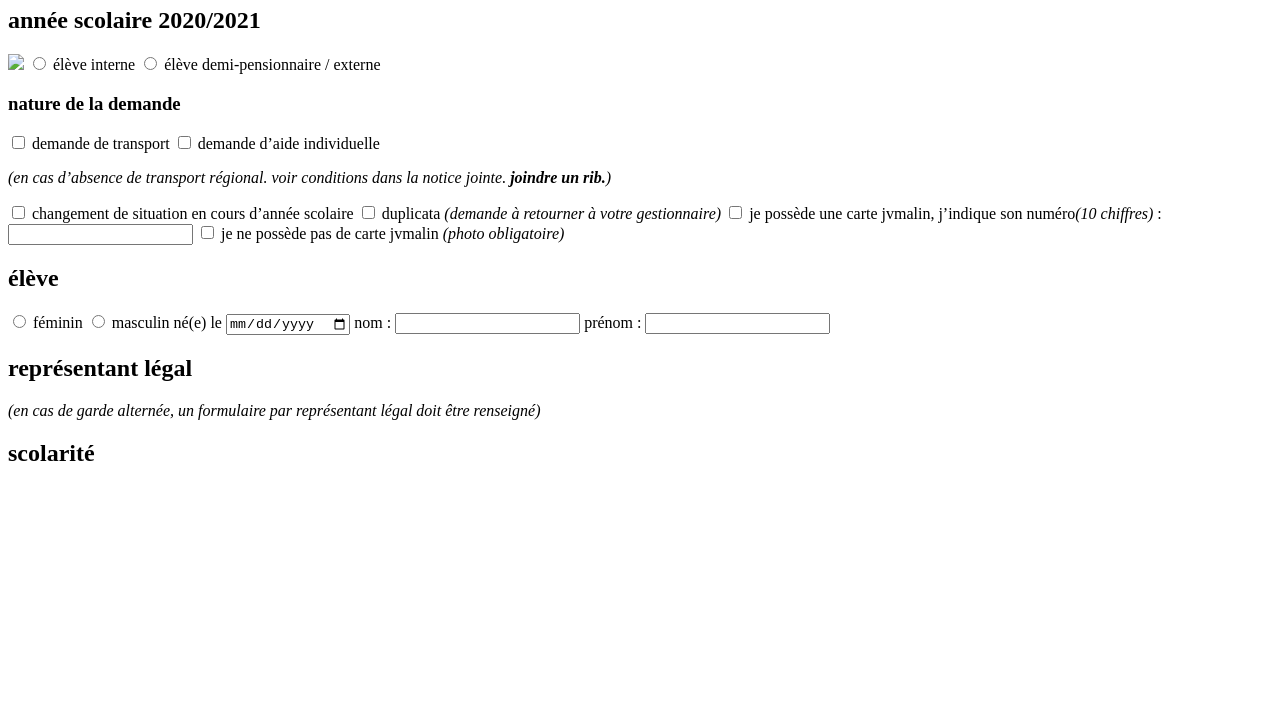
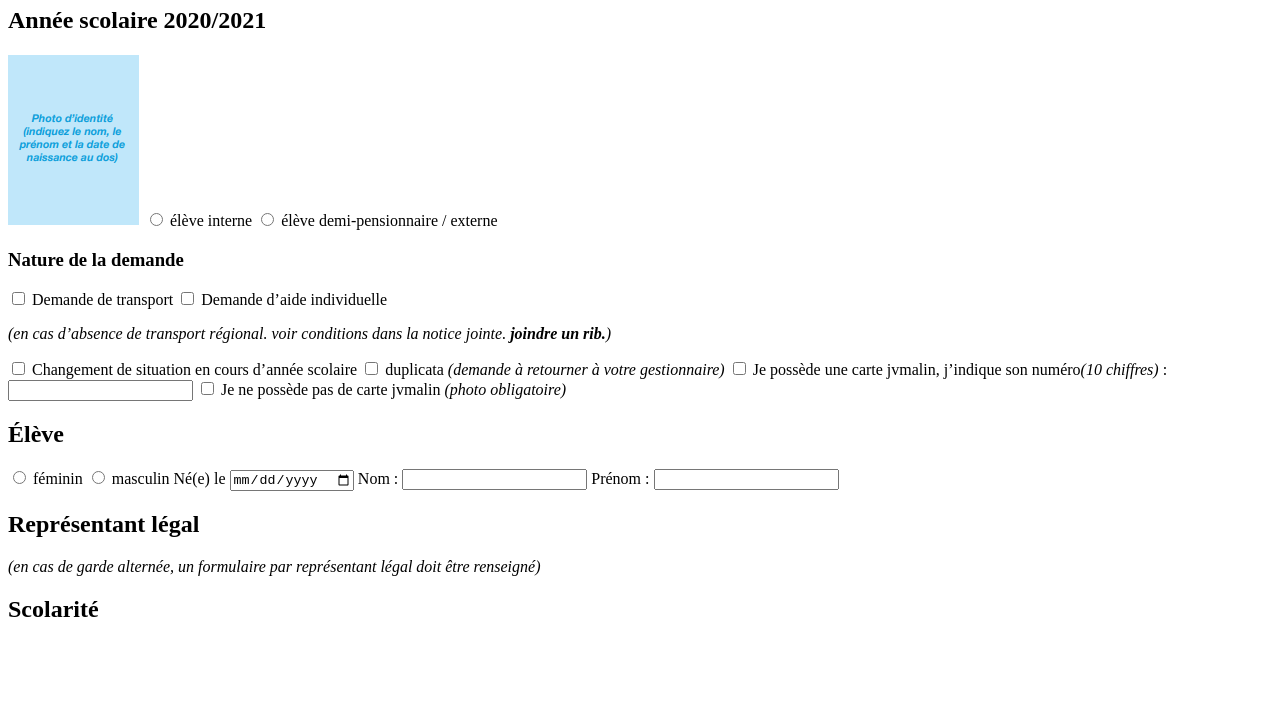
Before and after one commit to ReyFey/Remi, a plain HTML site: page index.html in a window 1280 px wide. Shown: the part 73-800 px from the top of the page. Drawn offline with Linux system fonts and the light colour scheme.

Commit message:
:pencil2: Update typo

```diff
--- a/index.html
+++ b/index.html
@@ -5,13 +5,13 @@
     <meta name="viewport"
           content="width=device-width, user-scalable=no, initial-scale=1.0, maximum-scale=1.0, minimum-scale=1.0">
     <meta http-equiv="X-UA-Compatible" content="ie=edge">
-    <title>formulaire d'inscription rémi - 37_2019_2020</title>
+    <title>Formulaire d'inscription Rémi</title>
 </head>
 <body>
-<h1>demande de transport scolaire - rémi 37</h1>
+<h1>Demande de transport scolaire - rémi 37</h1>
 
-<h2>année scolaire 2020/2021</h2>
-<img src="photo_identite.png">
+<h2>Année scolaire 2020/2021</h2>
+<img src="img/photo_identite.png" alt="photo d'identité">
 
 <input type="radio" id="intern" name="pension">
 <label for="intern">élève interne</label>
@@ -19,41 +19,41 @@
 <label for="demipens">élève demi-pensionnaire / externe</label>
 
 
-<h3>nature de la demande</h3>
+<h3>Nature de la demande</h3>
 
 <input type="checkbox" id="transport" name="nature">
-<label for="transport">demande de transport</label>
+<label for="transport">Demande de transport</label>
 <input type="checkbox" id="aide_ind" name="nature">
-<label for="aide_ind">demande d’aide individuelle</label>
+<label for="aide_ind">Demande d’aide individuelle</label>
 
 
 <p><i>(en cas d’absence de transport régional. voir conditions dans la notice jointe. <b>joindre un rib.</b>)</i></p>
 
 <input type="checkbox" id="chang" name="nature">
-<label for="chang">changement de situation en cours d’année scolaire</label>
+<label for="chang">Changement de situation en cours d’année scolaire</label>
 <input type="checkbox" id="duplicata" name="nature">
 <label for="duplicata">duplicata <i>(demande à retourner à votre gestionnaire)</i></label>
 
 <input type="checkbox" id="possede" name="nature">
-<label for="possede">je possède une carte jvmalin, j’indique son numéro<i>(10 chiffres)</i> : <input id="num" maxlength="10"></label>
+<label for="possede">Je possède une carte jvmalin, j’indique son numéro<i>(10 chiffres)</i> : <input id="num" maxlength="10"></label>
 <input type="checkbox" id="possedepas" name="nature">
-<label for="possedepas">je ne possède pas de carte jvmalin <i>(photo obligatoire)</i></label>
+<label for="possedepas">Je ne possède pas de carte jvmalin <i>(photo obligatoire)</i></label>
 
-<h2 id="eleve">élève</h2>
+<h2 id="eleve">Élève</h2>
 <div id="3">
     <input type="radio" id="femme" name="genre" class="infos">
     <label for="femme">féminin</label>
     <input type="radio" id="homme" name="genre" class="infos">
     <label for="homme">masculin</label>
-    né(e) le <input type="date" class="infos">
-    nom : <input> prénom : <input>
+    Né(e) le <input type="date" class="infos">
+    Nom : <input> Prénom : <input>
 </div>
 
-<h2>représentant légal</h2>
+<h2>Représentant légal</h2>
 <div id="4">
     <i>(en cas de garde alternée, un formulaire par représentant légal doit être renseigné)</i>
 </div>
 
-<h2>scolarité</h2>
+<h2>Scolarité</h2>
 </body>
 </html>
```
